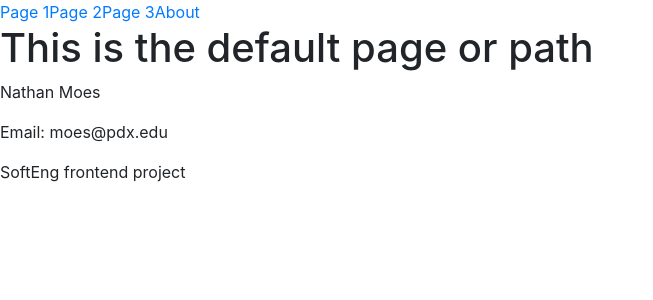
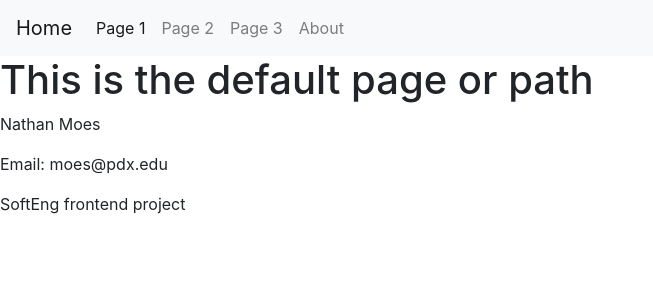
Before and after one commit to CS554GroupProject/ProjectRepo, a React (Create React App) app in the folder great-plates-to-eat/: page / in a window 1280 px wide. Shown: the top 300 px of the page, without its empty margins (0-653 px from the left). Built offline with nearby package versions, Linux system fonts and the light colour scheme.

Commit message:
boot strapping the header

```diff
--- a/great-plates-to-eat/src/components/Header.jsx
+++ b/great-plates-to-eat/src/components/Header.jsx
@@ -2,16 +2,56 @@
 import { Link } from 'react-router-dom';
 
 const Header = () => {
-    return (
-        <header>
-            <nav>
-                <Link to="/">Page 1</Link>
-                <Link to="/page2">Page 2</Link>
-                <Link to="/page3">Page 3</Link>
-                <Link to="/about">About</Link>
-            </nav>
-        </header>
-    );
-}
+  return (
+    // <header>
+    //     <nav>
+    //         <Link to="/">Page 1</Link>
+    //         <Link to="/page2">Page 2</Link>
+    //         <Link to="/page3">Page 3</Link>
+    //         <Link to="/about">About</Link>
+    //     </nav>
+    // </header>
+    <nav class="navbar navbar-expand-lg navbar-light bg-light">
+      <Link class="navbar-brand" to="/">
+        Home
+      </Link>
+      <button
+        class="navbar-toggler"
+        type="button"
+        data-toggle="collapse"
+        data-target="#navbarNav"
+        aria-controls="navbarNav"
+        aria-expanded="false"
+        aria-label="Toggle navigation"
+      >
+        <span class="navbar-toggler-icon"></span>
+      </button>
+      <div class="collapse navbar-collapse" id="navbarNav">
+        <ul class="navbar-nav">
+          <li class="nav-item active">
+            <Link class="nav-link" to="/">
+              Page 1
+            </Link>
+          </li>
+          <li class="nav-item">
+            <Link class="nav-link" to="/page2">
+              Page 2
+            </Link>
+          </li>
+          <li class="nav-item">
+            <Link class="nav-link" to="/page3">
+              Page 3
+            </Link>
+          </li>
+          <li class="nav-item">
+            <Link class="nav-link" to="/about">
+              About
+            </Link>
+          </li>
+        </ul>
+      </div>
+    </nav>
+  );
+};
 
 export default Header;
```
